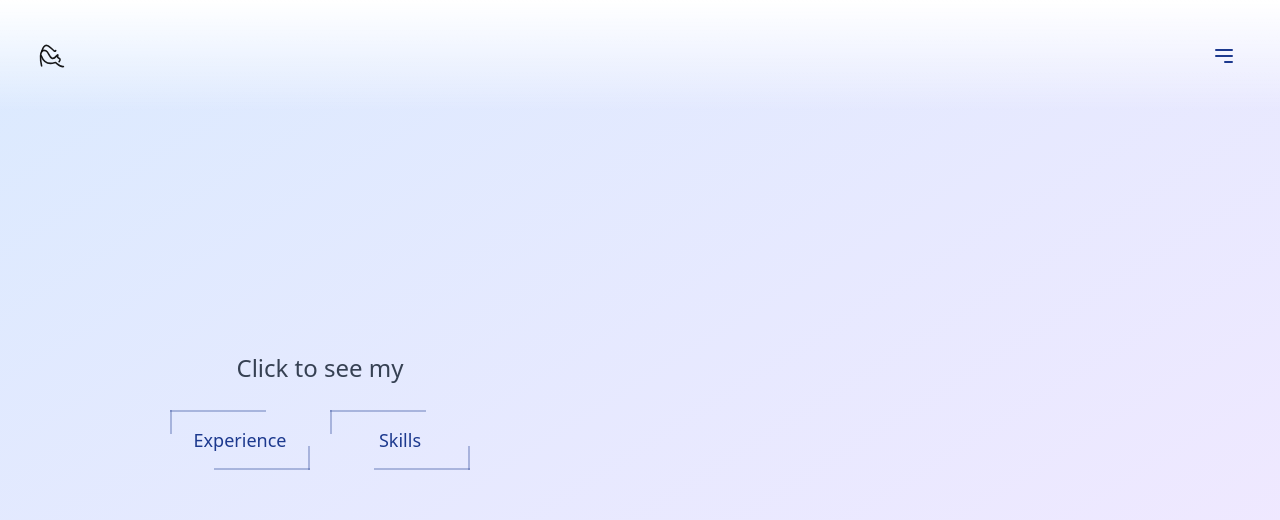
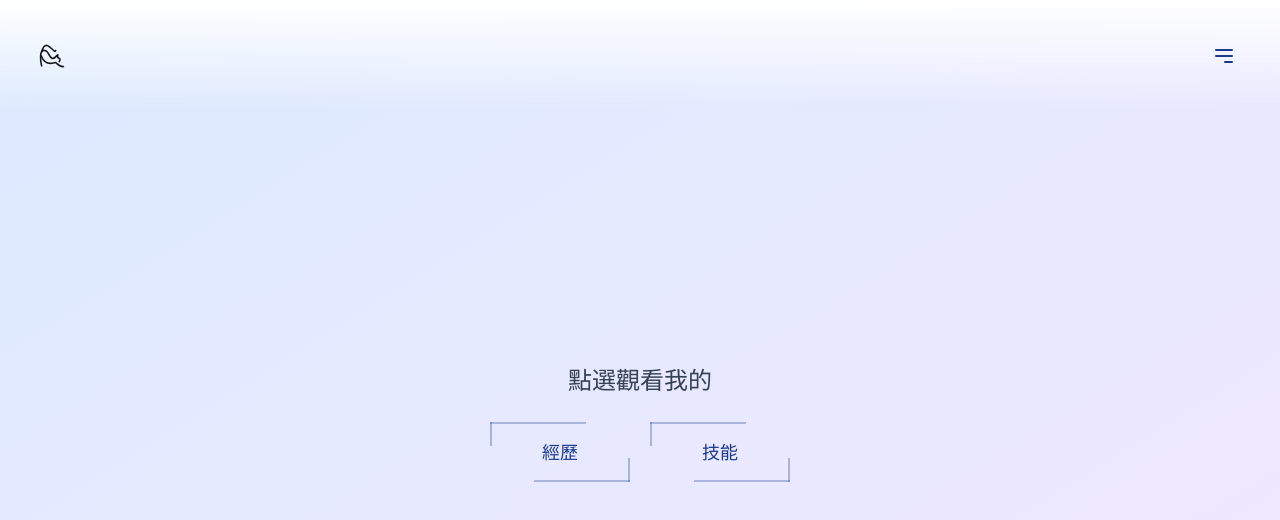
Before and after one commit to lun723/One-Idea, a React (Vite) app: page /about in a window 1280 px wide. Shown: the top 520 px of the page. Built offline with nearby package versions, Linux system fonts and the light colour scheme.

Commit message:
內容調整

```diff
--- a/src/config/routes.ts
+++ b/src/config/routes.ts
@@ -12,15 +12,15 @@ export interface RouteConfig {
 }
 
 export const routes: RouteConfig[] = [
-    { label: 'Home', path: '/', component: Home, isNavItem: true, id: 'home' },
-    { label: 'About', path: '/about', component: About, isNavItem: true, id: 'about' },
+    { label: '首頁', path: '/', component: Home, isNavItem: true, id: 'home' },
+    { label: '關於', path: '/about', component: About, isNavItem: true, id: 'about' },
     {
-        label: 'Practise',
+        label: '練習',
         path: '/practise',
         component: pokeapi,
         isNavItem: true,
         subItems: [
-            { label: 'pokeapi', path: '/practise/pokeapi', component: pokeapi, isNavItem: true, id: 'pokeapi' },
+            { label: 'Pokemon', path: '/practise/pokeapi', component: pokeapi, isNavItem: true, id: 'pokeapi' },
         ]
     }
 ];
--- a/src/page/About.tsx
+++ b/src/page/About.tsx
@@ -6,18 +6,25 @@ import Tickers from "../components/Tickers";
 import { Button } from "../components/Button";
 
 const About: React.FC = () => {
-  const [cardVisibility, setCardVisibility] = useState<"experience" | "skills" | null>(null);
   const [textCompletion, setTextCompletion] = useState({
     first: false,
     second: false,
     third: false,
   });
+  const skills = [ "React.js", "Vite", "MUI", "Bootstrap", "Ant Design", "RWD響應式網頁設計", "SCSS/SASS", "Git", "Github", "GitLab", "API 串接", "AWS", "Node.js", "Canva" ];
+  const [cardVisibility, setCardVisibility] = useState({ experience: false, skills: false, });
+  const [isRightSideVisible, setIsRightSideVisible] = useState(false);
 
-  const skills = [ "React.js", "Vite", "MUI", "Bootstrap", "Ant Design", "RWD響應式網頁設計", "SCSS/SASS", "Git", "Github", "GitLab", "API 串接", "AWS", "Node.js", "Canva", ];
-
-  const toggleCard = useCallback((cardKey: "experience" | "skills") => {
-    setCardVisibility((prev) => (prev === cardKey ? null : cardKey));
-  }, []);
+  const toggleCard = useCallback((cardKey: keyof typeof cardVisibility) => {
+    setCardVisibility((prev) => {
+      const isSameCard = prev[cardKey];
+      return {
+        experience: cardKey === "experience" && !isSameCard,
+        skills: cardKey === "skills" && !isSameCard,
+      };
+    });
+    setIsRightSideVisible((prev) => !prev || !cardVisibility[cardKey]);
+  }, [cardVisibility]);
 
   const handleTextComplete = useCallback((stage: keyof typeof textCompletion) => {
     setTextCompletion((prev) => ({ ...prev, [stage]: true }));
@@ -25,25 +32,26 @@ const About: React.FC = () => {
 
   return (
     <div className="min-h-screen flex items-center justify-center bg-gradient-to-br from-blue-100 to-purple-100 px-2 transition-all duration-1000 ease-out">
-      <div className="w-full">
+      <div className="w-full mt-6">
         <div className="flex flex-col md:flex-row items-center justify-center text-center max-w-5xl mx-auto px-3 md:px-8 py-16 gap-2 md:gap-12">
-          <motion.div initial={{ opacity: 0, x: -50 }} animate={{ opacity: 1, x: 0 }} transition={{ duration: 0.8, ease: "easeOut" }} className="w-full md:w-1/3 px-2 md:px-6 py-10">
+          <motion.div initial={{ opacity: 0, x: -50 }} animate={{ opacity: 1, x: 0 }} transition={{ duration: 0.8, ease: "easeOut" }} className="w-full md:w-3/7 px-2 md:px-6 py-10">
             <h2 className="text-2xl font-light m-8 text-gray-700">
-              <TypewriterText text="Click to see my" speed={100} isActive={true} onComplete={() => handleTextComplete("first")}/>
+              <TypewriterText text="點選觀看我的" speed={100} isActive={true} onComplete={() => handleTextComplete("first")}/>
             </h2>
-            <motion.div initial={{ opacity: 0 }} animate={{ opacity: textCompletion.first ? 1 : 0 }} transition={{ duration: 0.5, ease: "easeOut" }} className="flex gap-8 m-4 justify-center">
-              <Button label="Experience" onClick={() => toggleCard("experience")} />
-              <Button label="Skills" onClick={() => toggleCard("skills")} />
+            <motion.div initial={{ opacity: 0 }} animate={{ opacity: textCompletion.first ? 1 : 0 }} transition={{ duration: 0.5, ease: "easeOut" }} className="grid sm:flex gap-8 m-4 justify-center">
+              <Button label={"經歷"} onClick={() => toggleCard("experience")}/>
+              <Button label={"技能"} onClick={() => toggleCard("skills")} />
             </motion.div>
           </motion.div>
           <AnimatePresence mode="wait">
-            <motion.div initial={{ opacity: 0 }} animate={{ opacity: 1 }} exit={{ opacity: 0 }} transition={{ duration: 0.4, ease: "easeInOut" }} className="w-full md:w-2/3 px-2 md:px-6 py-4">
+            {isRightSideVisible && (
+              <motion.div initial={{ opacity: 0 }} animate={{ opacity: 1 }} exit={{ opacity: 0 }} transition={{ duration: 0.4, ease: "easeInOut" }} className="w-full md:w-4/7 px-2 md:px-6 py-4">
                 <AnimatePresence mode="wait">
-                {cardVisibility === "experience" ? (
-                  <Card title="Experience">
+                  {cardVisibility.experience && (
+                    <Card title="經歷">
                       <div className="font-bold mb-4 px-3 py-2 text-start">
                         <div className="font-bold mb-2 text-lg py-2">越世實業股份有限公司</div>
-                      <ul className="list-disc list-outside ml-8 text-gray-600 text-xs sm:text-sm md:text-base">
+                        <ul className="list-disc list-outside ml-8 text-gray-600 text-sm space-y-2">
                           <li>參與1項開發專案、4項維運及開發專案，具中大型專案經驗</li>
                           <li>與SA、SD討論UI/UX、API規格，開發專案畫面</li>
                           <li>使用React.js元件模組化、自訂功能函式、路由管理</li>
@@ -52,17 +60,19 @@ const About: React.FC = () => {
                         </ul>
                       </div>
                     </Card>
-                ) : cardVisibility === "skills" ? (
-                  <Card title="Skills">
-                    <div className="grid grid-cols-2 md:grid-cols-3 gap-4">
+                  )}
+                  {cardVisibility.skills && (
+                    <Card title="技能">
+                      <div className="grid grid-cols-2 lg:grid-cols-3 gap-4">
                         {skills.map((skill, idx) => (
                           <Tickers key={skill} text={skill} index={idx} />
                         ))}
                       </div>
                     </Card>
-                ) : ( null )}
+                  )}
                 </AnimatePresence>
               </motion.div>
+            )}
           </AnimatePresence>
         </div>
       </div>
--- a/src/page/Home.tsx
+++ b/src/page/Home.tsx
@@ -27,10 +27,10 @@ const Home: React.FC = () => {
             <h2 className="text-xl font-light m-4 text-gray-700">
               <TypewriterText text="A Front-end Engineer" speed={200} isActive={textCompletion.first} onComplete={() => handleTextComplete("second")}/>
             </h2>
-            <h2 className="flex text-lg sm:text-xl gap-10 md:text-2xl font-light m-8 text-gray-700 items-center justify-center">
-              <TypewriterText text="Want to know more about my experience and skills?" speed={1000} isActive={textCompletion.second} onComplete={() => handleTextComplete("third")}/>
+            <h2 className="grid md:flex text-lg sm:text-xl gap-2 md:text-2xl font-light m-8 text-gray-700 items-center justify-center">
+              <TypewriterText text="你想知道更多有關我的經歷和技能嗎？" speed={1000} isActive={textCompletion.second} onComplete={() => handleTextComplete("third")}/>
               <motion.div initial={{ opacity: 0 }} animate={{ opacity: textCompletion.third ? 1 : 0 }} transition={{ duration: 0.5, ease: "easeOut" }} className="flex flex-wrap gap-8 m-4 justify-center">
-              <Button onClick={() => navigate("/About")} label={<> Go Here <i className="fas fa-arrow-right-long ml-2"></i></>}/>
+              <Button onClick={() => navigate("/About")} label={<>去看看<i className="fas fa-arrow-right-long ml-2"></i></>}/>
               </motion.div>
             </h2>
           </motion.div>
--- a/src/page/practise/pokeapi.tsx
+++ b/src/page/practise/pokeapi.tsx
@@ -48,14 +48,8 @@ const App: React.FC = () => {
           {pokemons.map((pokemon) => (
             <Card key={pokemon.id} title={pokemon.name}>
               <div className="flex flex-col gap-1">
-                <img
-                  src={pokemon.sprites.front_default}
-                  alt={pokemon.name}
-                />
-                <Button
-                  label="More details"
-                  onClick={() => handleOpenPokemonModal(pokemon)}
-                />
+                <img src={pokemon.sprites.front_default} alt={pokemon.name}/>
+                <Button label="更多詳細" onClick={() => handleOpenPokemonModal(pokemon)} />
               </div>
             </Card>
           ))}
```
Lines whose indentation alone changed are shown as unchanged.
